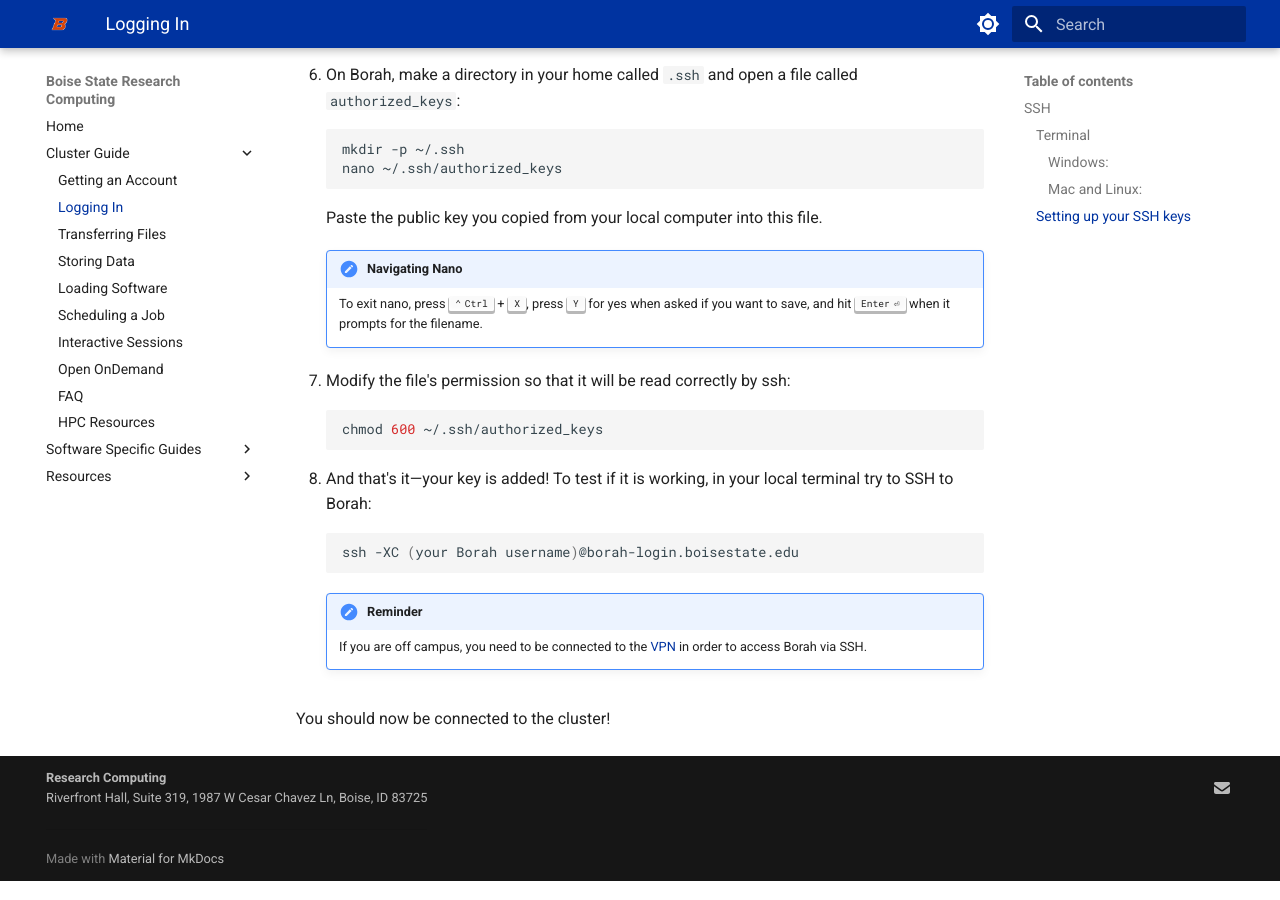
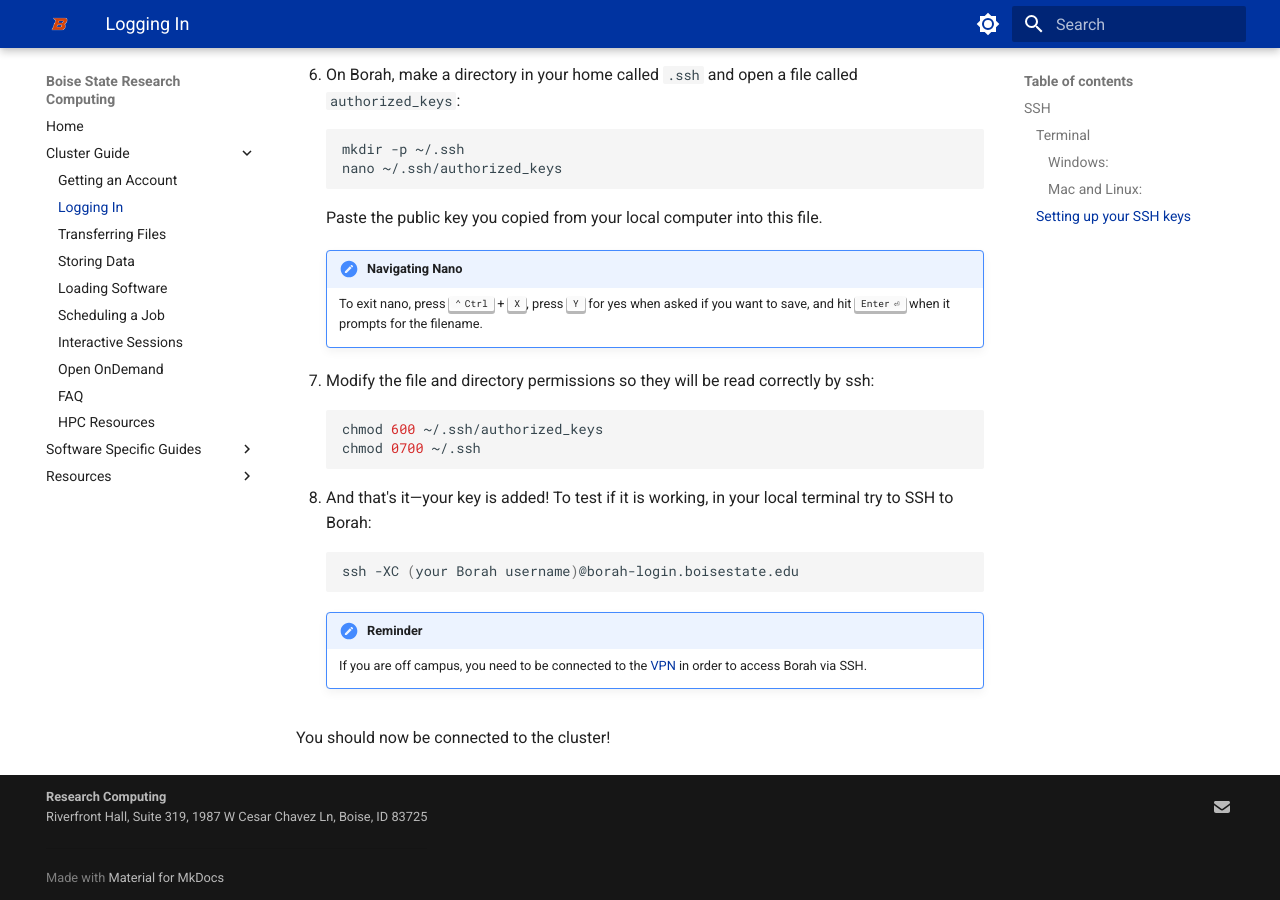
Before and after one commit to bsurc/docs, an MkDocs documentation site: the page built from docs/logging_in.md, in a window 1280 px wide and 900 px high, scrolled down 2266 px. Built offline with MkDocs 1.6.1 and Material for MkDocs 9.7.7, drawn with Linux system fonts in a browser that asks for light colours.

Commit message:
Add directory permission

````diff
--- a/docs/logging_in.md
+++ b/docs/logging_in.md
@@ -99,9 +99,10 @@ whether you already have SSH keys by listing the contents of the `.ssh` director
         To exit nano, press ++control++ + ++x++, press ++y++ for yes when asked
         if you want to save, and hit ++enter++ when it prompts for the filename.
 
-7. Modify the file's permission so that it will be read correctly by ssh:
+7. Modify the file and directory permissions so they will be read correctly by ssh:
     ```bash
     chmod 600 ~/.ssh/authorized_keys
+    chmod 0700 ~/.ssh
     ```
 
 8. And that's it—your key is added! To test if it is working, in your local
````
